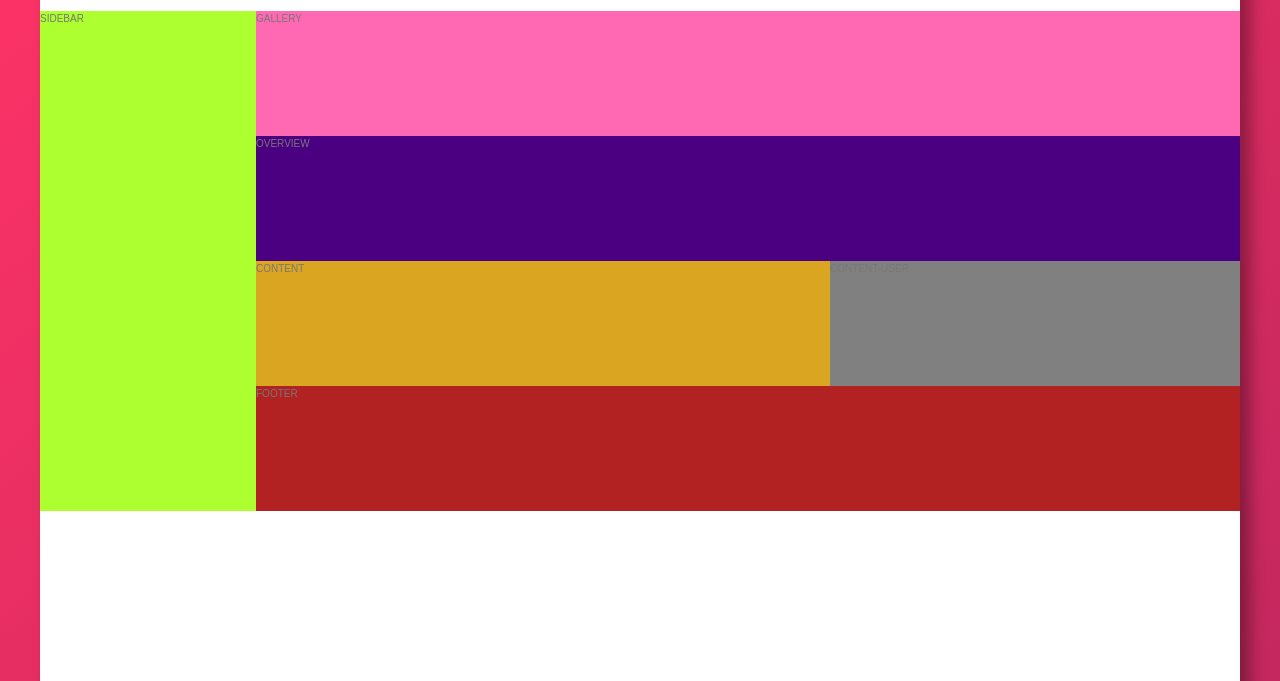
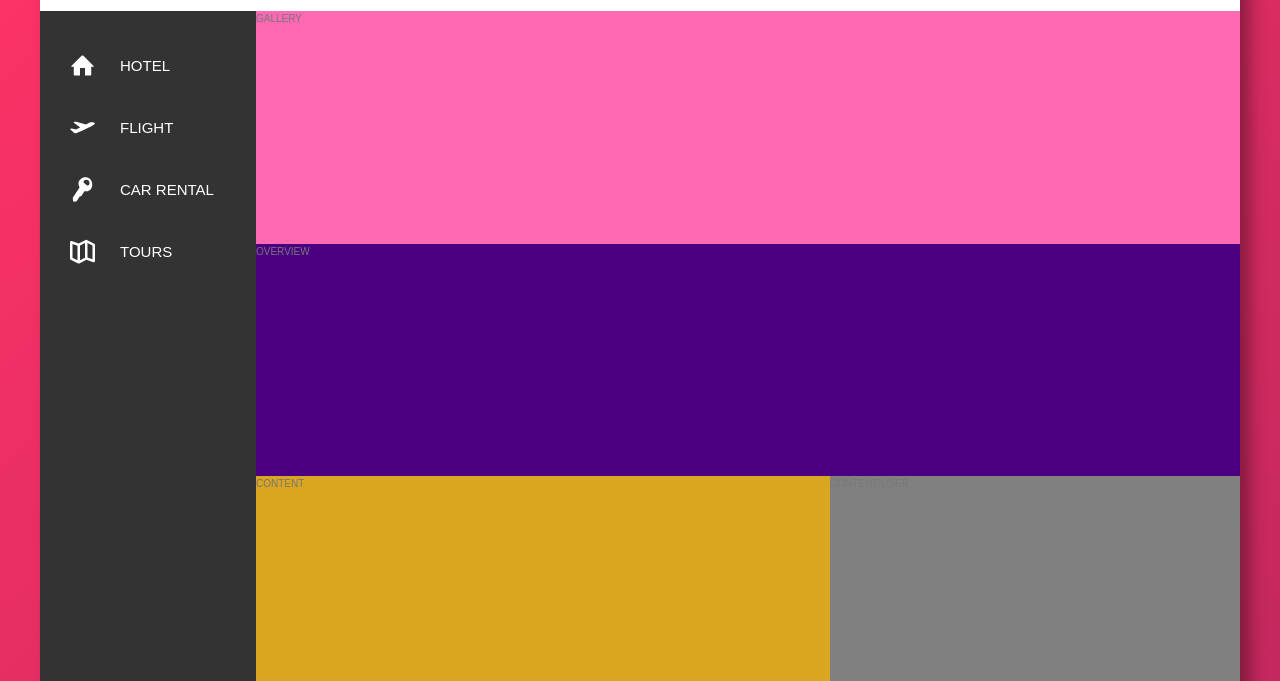
Before and after one commit to arnameti/building-trillo-with-grid, a website: page up/index.html in a window 1280 px wide. Shown: the part 119-800 px from the top of the page. Drawn offline with Linux system fonts and the light colour scheme.

Commit message:
building sidebar

```diff
--- a/sass/_header.scss
+++ b/sass/_header.scss
@@ -9,7 +9,6 @@
   align-items: center;
 
   &__logo-box {
-
   }
 
   &__logo {
@@ -21,7 +20,7 @@
     width: 100%;
     display: flex;
     justify-content: center;
-    align-items: center;
+
 
     &-input {
       width: 45%;
@@ -33,7 +32,7 @@
       background-color: var(--color-grey-light-2);
       margin-right: -4rem;
 
-      transition: all .2s;
+      transition: all 0.2s;
 
       &:focus {
         outline: none;
@@ -49,7 +48,7 @@
       border: none;
       margin-top: 3px;
       background-color: var(--color-grey-light-2);
-      transition: all .2s;
+      transition: all 0.2s;
       :active {
         transform: translateY(1px);
       }
@@ -59,7 +58,6 @@
       height: 2rem;
       width: 2rem;
       fill: var(--color-grey-dark-3);
-
     }
   }
 
@@ -83,7 +81,7 @@
       width: 1.8rem;
       border-radius: 50%;
       color: #fff;
-      font-size: .75rem;
+      font-size: 0.75rem;
       background-color: var(--color-primary);
 
       position: absolute;
@@ -129,5 +127,4 @@
   &__user-name {
     font-size: 1.5rem;
   }
-
 }
--- a/sass/_sidebar.scss
+++ b/sass/_sidebar.scss
@@ -1,7 +1,51 @@
 .sidebar {
-  background-color: greenyellow;
-  height: 50rem; //temporär
+  background-color: var(--color-grey-dark-1);
+  height: 93rem; //temporär
+  padding-top: 2.5rem;
 
   grid-column: sidebar-start / sidebar-end;
   grid-row: 2 / -1;
+
+
+  &__box {
+    display: grid;
+    grid-template-columns: repeat(2, max-content);
+    grid-column-gap: 2.5rem;
+    align-items: center;
+    padding: 1.7rem 0 1.7rem 3rem;
+    margin-bottom: 3px;
+    position: relative;
+    z-index: 2;
+
+    &:hover::after {
+      transform:scaleY(1);
+      width: 100%;
+    }
+
+    &::after {
+      content: "";
+      height: 100%;
+      width: 3px;
+      background-color: var(--color-primary-light);
+      position: absolute;
+      top: 0;
+      left: 0;
+      transform: scaleY(0);
+      transition: transform .2s, width .2s .2s;
+      z-index: -1;
+    }
+  }
+
+  &__icon {
+    height: 2.5rem;
+    width: 2.5rem;
+    fill: #fff;
+  }
+
+  &__desc {
+    text-transform: uppercase;
+    font-size: 1.5rem;
+    color: #fff;
+
+  }
 }
--- a/up/index.html
+++ b/up/index.html
@@ -1,11 +1,14 @@
 <!DOCTYPE html>
 <html lang="en">
   <head>
-        <meta charset="UTF-8">
-        <meta name="viewport" content="width=device-width, initial-scale=1.0">
+    <meta charset="UTF-8" />
+    <meta name="viewport" content="width=device-width, initial-scale=1.0" />
 
-        <link href="https://fonts.googleapis.com/css?family=Open+Sans:300,400,600" rel="stylesheet">
-        <link rel="stylesheet" href="css/style.css">
+    <link
+      href="https://fonts.googleapis.com/css?family=Open+Sans:300,400,600"
+      rel="stylesheet"
+    />
+    <link rel="stylesheet" href="css/style.css" />
     <!-- <link rel="shortcut icon" type="image/png" href="img/favicon.png"> -->
 
     <title>trillo &mdash; Your all-in-one booking app</title>
@@ -14,11 +17,15 @@
     <div class="container">
       <div class="header">
         <div class="header__logo-box">
-                    <img src="../img/logo.png" alt="Header Image" class="header__logo">
+          <img src="../img/logo.png" alt="Header Image" class="header__logo" />
         </div>
 
         <form action="#" class="header__search">
-                    <input type="text" placeholder="Search hotels" class="header__search-input">
+          <input
+            type="text"
+            placeholder="Search hotels"
+            class="header__search-input"
+          />
           <button type="submit" class="header__search-button">
             <svg class="header__search-icon">
               <use xlink:href="../img/sprite.svg#icon-magnifying-glass"></use>
@@ -42,20 +49,51 @@
           </div>
 
           <div class="header__user-box">
-                        <img class="header__user-img" src="../img/user.jpg" alt="User Image">
+            <img
+              class="header__user-img"
+              src="../img/user.jpg"
+              alt="User Image"
+            />
             <p class="header__user-name">Jonas</p>
           </div>
         </div>
       </div>
 
-            <div class="sidebar">SIDEBAR</div>
+      <div class="sidebar">
+        <div class="sidebar__box">
+          <svg class="sidebar__icon">
+            <use xlink:href="../img/sprite.svg#icon-home"></use>
+          </svg>
+          <p class="sidebar__desc">hotel</p>
+        </div>
+
+        <div class="sidebar__box">
+          <svg class="sidebar__icon">
+            <use xlink:href="../img/sprite.svg#icon-aircraft-take-off"></use>
+          </svg>
+          <p class="sidebar__desc">flight</p>
+        </div>
+
+        <div class="sidebar__box">
+          <svg class="sidebar__icon">
+            <use xlink:href="../img/sprite.svg#icon-key"></use>
+          </svg>
+          <p class="sidebar__desc">car rental</p>
+        </div>
+
+        <div class="sidebar__box">
+          <svg class="sidebar__icon">
+            <use xlink:href="../img/sprite.svg#icon-map"></use>
+          </svg>
+          <p class="sidebar__desc">tours</p>
+        </div>
+      </div>
+
       <div class="gallery">GALLERY</div>
       <div class="overview">OVERVIEW</div>
       <div class="content">CONTENT</div>
       <div class="content-user">CONTENT-USER</div>
       <div class="footer">FOOTER</div>
     </div>
-
-
   </body>
 </html>
```
Also changed, not shown: up/css/style.css. Lines whose indentation alone changed are shown as unchanged.
